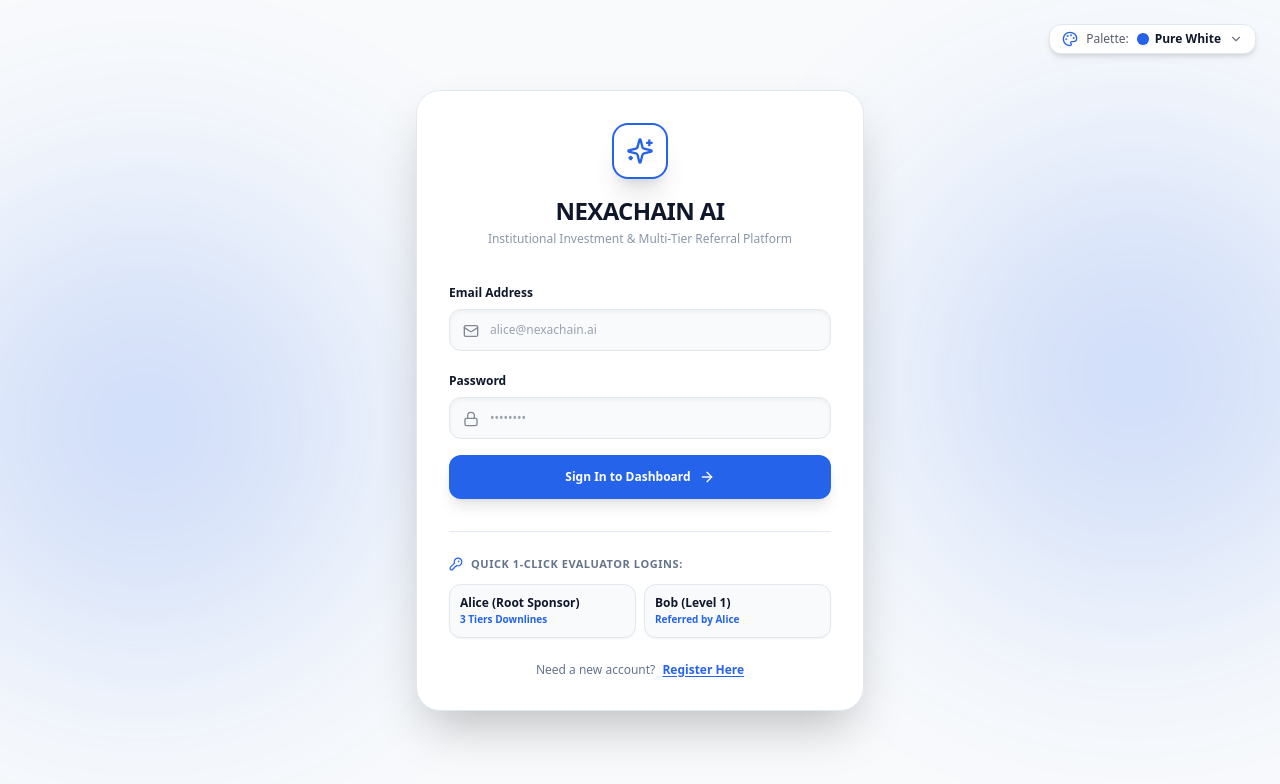
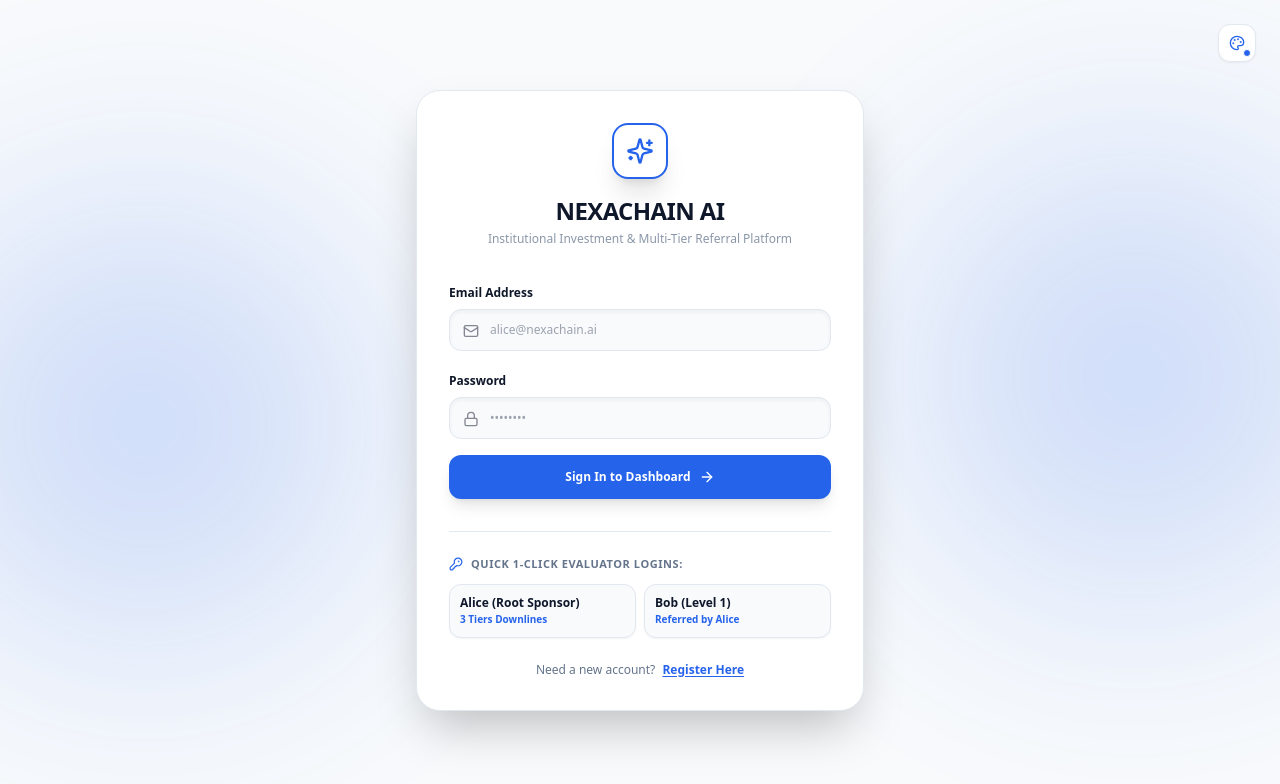
Before and after one commit to Himanshi2812/Investor-and-Referral-Platform, a React (Vite) app in the folder frontend/: page / in a window 1280 px wide. Shown: the top 784 px of the page. Built offline with nearby package versions, Linux system fonts and the light colour scheme.

Commit message:
clean up scheduler labels and theme button

```diff
--- a/frontend/src/components/CronSimulator.jsx
+++ b/frontend/src/components/CronSimulator.jsx
@@ -40,7 +40,7 @@ export const CronSimulator = ({ onJobExecuted }) => {
               <Clock className="w-4 h-4" />
             </span>
             <h4 className="text-sm font-bold tracking-wide" style={{ color: currentTheme.textPrimary }}>
-              Automated Scheduler & Idempotency Testing Console (Task 5)
+              Automated Scheduler & Idempotency Testing Console
             </h4>
             <span
               className="text-[10px] font-mono px-2 py-0.5 rounded border font-semibold"
--- a/frontend/src/components/ThemeSwitcher.jsx
+++ b/frontend/src/components/ThemeSwitcher.jsx
@@ -24,7 +24,9 @@ export const ThemeSwitcher = () => {
     <div className="relative" ref={dropdownRef}>
       <button
         onClick={() => setIsOpen(!isOpen)}
-        className="flex items-center space-x-2 px-3 py-1.5 rounded-xl border transition text-xs font-bold shadow-md hover:scale-105"
+        aria-label="Change Color Theme"
+        title={`Theme: ${currentTheme.name}`}
+        className="relative p-2.5 rounded-xl border transition shadow-sm hover:scale-105 active:scale-95 flex items-center justify-center"
         style={{
           backgroundColor: currentTheme.card,
           borderColor: currentTheme.border,
@@ -32,12 +34,9 @@ export const ThemeSwitcher = () => {
         }}
       >
         <Palette className="w-4 h-4" style={{ color: currentTheme.accent }} />
-        <span className="hidden sm:inline opacity-70 font-medium">Palette:</span>
-        <span className="flex items-center space-x-1.5">
-          <span className={`w-3 h-3 rounded-full border border-black/10 shadow-sm ${currentTheme.dot}`}></span>
-          <span className="font-extrabold">{currentTheme.name.split(' (')[0]}</span>
-        </span>
-        <ChevronDown className="w-3.5 h-3.5 opacity-60" />
+        <span
+          className={`absolute bottom-1 right-1 w-2 h-2 rounded-full border border-white dark:border-gray-900 ${currentTheme.dot}`}
+        />
       </button>
 
       {isOpen && (
--- a/frontend/src/pages/DashboardPage.jsx
+++ b/frontend/src/pages/DashboardPage.jsx
@@ -223,7 +223,7 @@ export const DashboardPage = () => {
                   className="text-xl font-black"
                   style={{ color: currentTheme.textPrimary }}
                 >
-                  Cron Scheduler & Idempotency Testing Lab (Task 5)
+                  Cron Scheduler & Idempotency Testing Lab
                 </h2>
                 <p className="text-xs mt-0.5" style={{ color: currentTheme.textSecondary }}>
                   Automated background job running every midnight at 12:00 AM (0 0 * * *). Test and verify idempotency live below.
```
